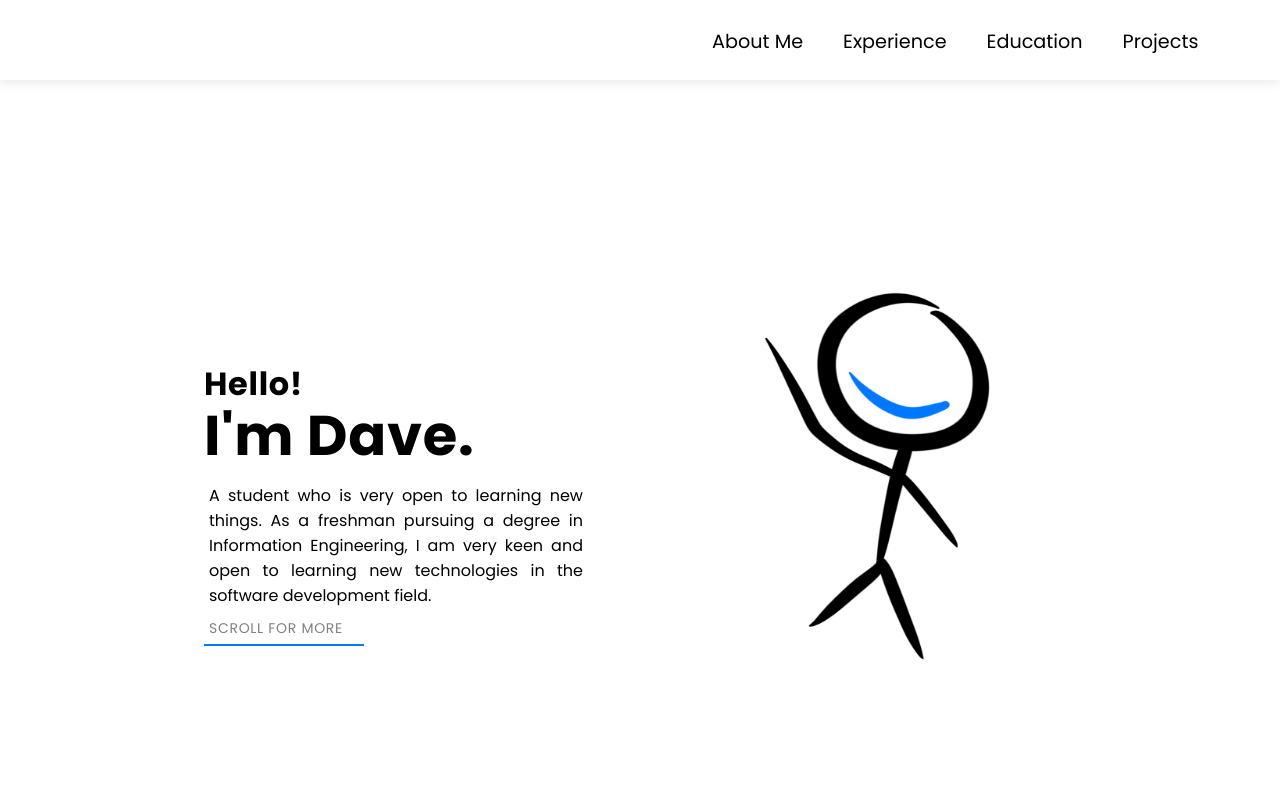
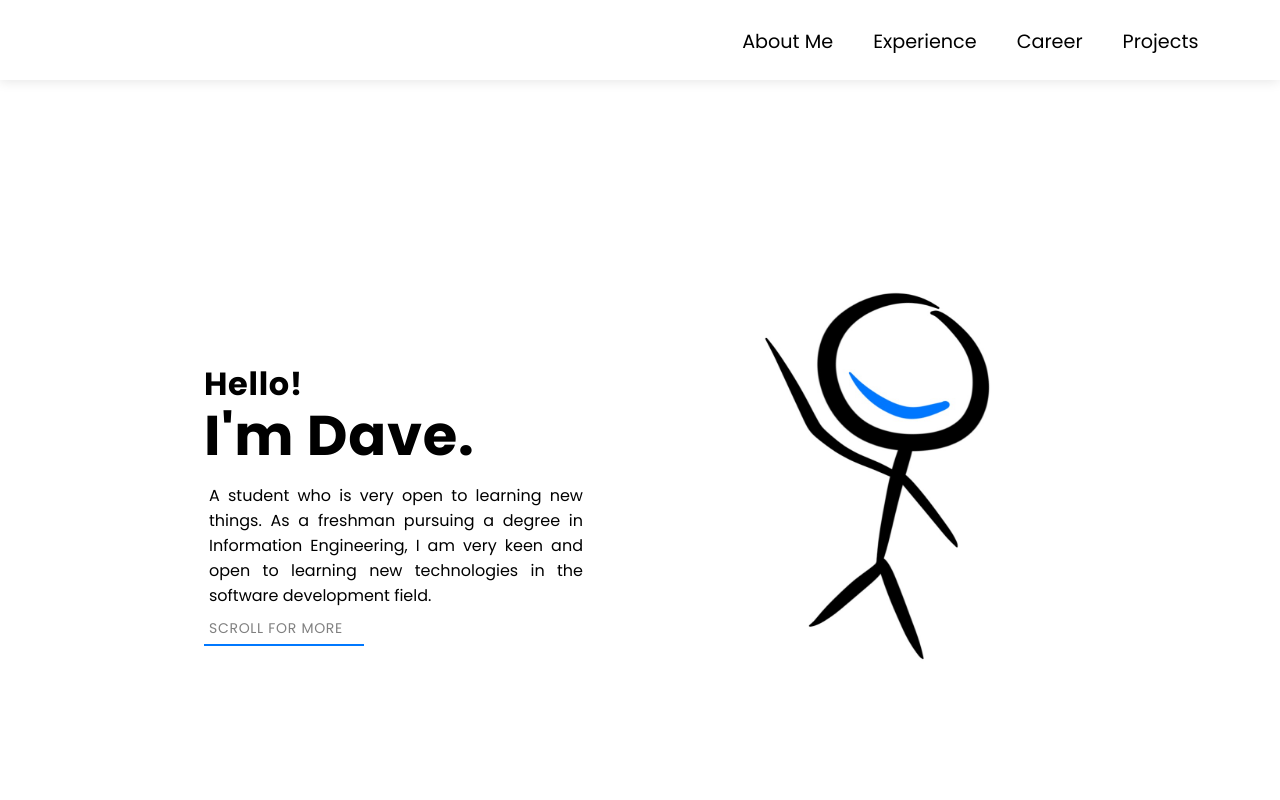
Before and after one commit to jensonjenkins/personal-website, a React (Create React App) app: page / in a window 1280 px wide. Shown: the top 800 px of the page. Built offline with nearby package versions, Linux system fonts and the light colour scheme.

Commit message:
minor changes

```diff
--- a/public/index.html
+++ b/public/index.html
@@ -25,7 +25,7 @@
       work correctly both with client-side routing and a non-root public URL.
       Learn how to configure a non-root public URL by running `npm run build`.
     -->
-  <title>React App</title>
+  <title>Jenson</title>
 </head>
 
 <body>
--- a/src/components/Navbar.js
+++ b/src/components/Navbar.js
@@ -17,7 +17,7 @@ const Navbar = () => {
                 <Link to="page2" spy = {true} smooth={true} offset={50} duration ={500}
                 >Experience</Link>
                 <Link to="page3" spy = {true} smooth={true} offset={50} duration ={500}
-                >Education</Link>
+                >Career</Link>
                 <Link to="page4" spy = {true} smooth={true} offset={50} duration ={500}
                 >Projects</Link>
 
```
